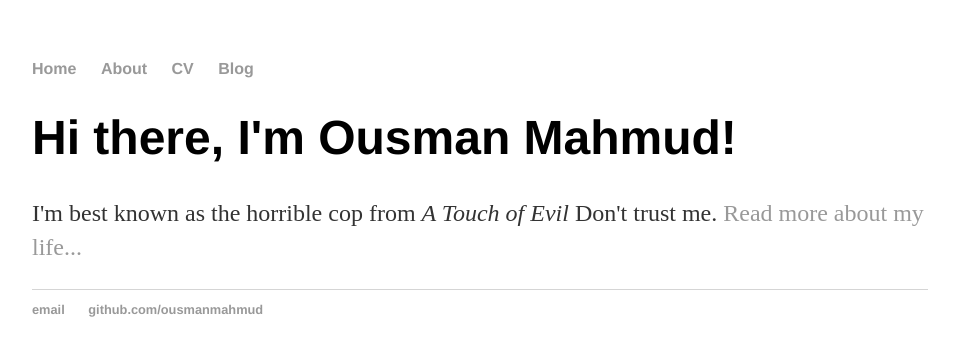
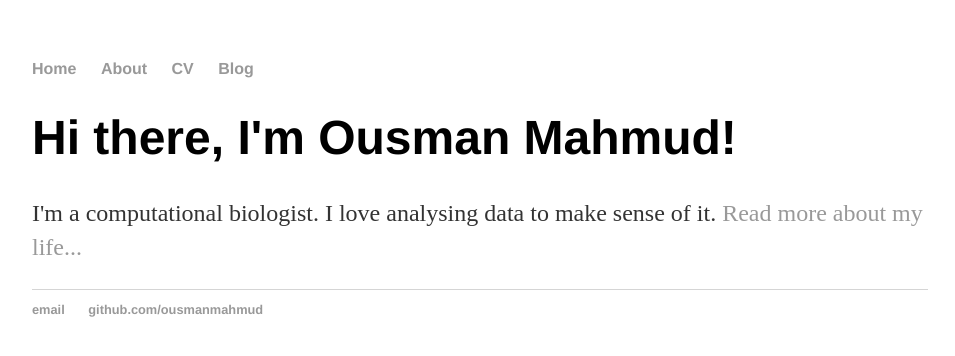
Before and after one commit to Zoites/zoites.github.io.old, a Jekyll site: the page built from index.html, in a window 1280 px wide. Shown: the top 356 px of the page, without its empty margins (160-1115 px from the left). Built offline with Jekyll 4.4.1, drawn with Linux system fonts in a browser that asks for light colours.

Commit message:
Update index.html

```diff
--- a/index.html
+++ b/index.html
@@ -4,5 +4,5 @@ title: Ousman Mahmud, Computational Biologist
 ---
 <div class="blurb">
 	<h1>Hi there, I'm Ousman Mahmud!</h1>
-	<p>I'm best known as the horrible cop from <em>A Touch of Evil</em> Don't trust me. <a href="/about">Read more about my life...</a></p>
+	<p>I'm a computational biologist. I love analysing data to make sense of it. <a href="/about">Read more about my life...</a></p>
 </div><!-- /.blurb -->
```
